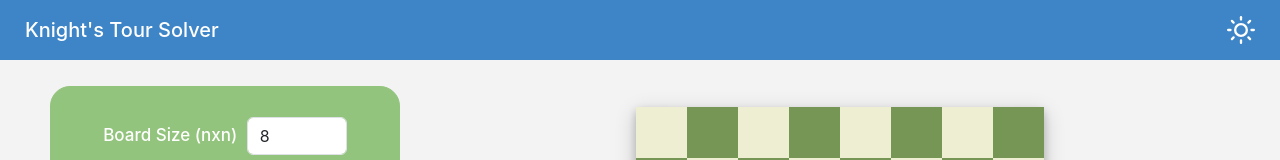
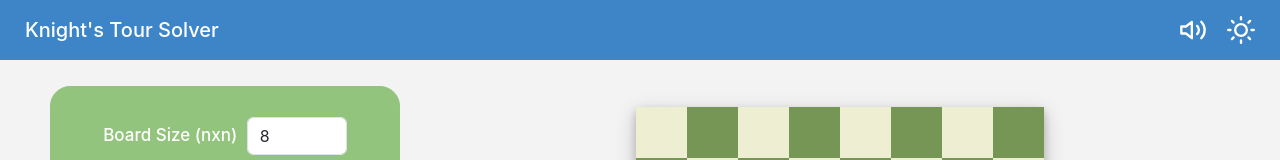
Before and after one commit to morganyeh06/knights-tour-solver, a React (Vite) app: page / in a window 1280 px wide. Shown: the top 160 px of the page. Built offline with nearby package versions, Linux system fonts and the light colour scheme.

Commit message:
add sound on/off toggle

```diff
--- a/src/App.css
+++ b/src/App.css
@@ -48,23 +48,34 @@
   font-size: 20px;
 }
 
+/* -------------------------------- ThemeSwitch & SoundToggle--------------------------------------------- */
 
+.toggles {
+  margin-left: auto;
+  margin-right: 10px;
+  display: flex;
+}
 
-/* ------------------------------------- ThemeSwitch --------------------------------------------- */
-
-.theme-toggle {
-  margin-left: auto;
+.sound-toggle {
   margin-right: 10px;
 }
 
-#theme-switch {
+.theme-toggle {
+  margin-left: 10px;
+}
+
+#theme-switch, #sound-switch {
   display: none;
 }
 
-#theme-img {
+.toggle-img {
   position: relative;
   width: 28px;
   height: 28px;
+}
+
+.toggle-img:hover {
+  cursor: pointer;
 }
 
 /* ------------------------------------- ActionBox --------------------------------------------- */
--- a/src/App.tsx
+++ b/src/App.tsx
@@ -6,14 +6,19 @@ import ActionBox from './components/ActionBox'
 import Board from './components/Board'
 
 function App() {
+  // ActionBox states
   const [size, setSize] = useState(8);
   const [delay, setDelay] = useState(200);
   const [colour, setColour] = useState("White");
+  // Board state and move list
   const [activeSquare, setActiveSquare] = useState([-1, -1]);
+  const [moveMap, setMoveMap] = useState(new Map());
+  // global run states
   const [isRunning, setIsRunning] = useState(false);
   const [isFinished, setIsFinished] = useState(false);
   const [isLoading, setIsLoading] = useState(false);
-  const [moveMap, setMoveMap] = useState(new Map());
+  // toggle states
+  const [isSoundOn, setIsSoundOn] = useState(true);
 
   const appStates = [isRunning, isFinished, isLoading];
   const moveSound = new Audio("/src/assets/chess-move.mp3");
@@ -73,7 +78,7 @@ function App() {
         const ID = "row " + r + " col " + c;
 
         // update active square, add to map, play sound effect
-        if(delay >= 30) { playSound(moveSound); }
+        if(isSoundOn && delay >= 30) { playSound(moveSound); }
         setActiveSquare(coord);
         setMoveMap(moveMap.set(ID, i+1));
 
@@ -110,16 +115,21 @@ function App() {
     }
   }
 
+  // toggleSound() turns on/off sound in the app
+  function toggleSound() {
+    setIsSoundOn(!isSoundOn);
+  }
+
   const changeHandlers = [handleSizeChange, setDelay];
   const clickHandlers = [solveTour, clearBoard];
 
   return (<>
-    <Banner/>
+    <Banner isSoundOn={isSoundOn} toggleFunction={toggleSound}/>
     <div className="body">
         <ActionBox states={appStates} activeSquare={activeSquare} numberChangers={changeHandlers} optionChanger={setColour} clickHandlers={clickHandlers}></ActionBox>
         <div className="right-panel">
             {isLoading ? <div className="loader"></div> : null}
-            <Board size={size} activeSquare={activeSquare} knightColour={colour} states={appStates} moves={moveMap} sound={moveSound} clickHandler={setActiveSquare}/>
+            <Board size={size} activeSquare={activeSquare} knightColour={colour} states={appStates} moves={moveMap} isSoundOn={isSoundOn} sound={moveSound} clickHandler={setActiveSquare}/>
         </div>
     </div>
   </>);
--- a/src/components/Banner.tsx
+++ b/src/components/Banner.tsx
@@ -1,11 +1,21 @@
 import '/src/App.css';
 import ThemeSwitch from './ThemeSwitch';
+import SoundToggle from './SoundToggle';
 
-export default function Banner() {
+interface Props {
+    isSoundOn: boolean
+    toggleFunction: () => void;
+}
+
+export default function Banner( {isSoundOn, toggleFunction} : Props) {
     return (<>
         <div className="header">
             <p id="title">Knight's Tour Solver</p>
-            <ThemeSwitch/>
+            <div className="toggles">
+                <SoundToggle isSoundOn={isSoundOn} handleChange={toggleFunction}/>
+                <ThemeSwitch/>
+            </div>
+
         </div>
     </>)
 };
--- a/src/components/Board.tsx
+++ b/src/components/Board.tsx
@@ -8,11 +8,12 @@ interface Props {
     knightColour: string;
     states: Array<boolean>
     moves: Map<string, number>;
+    isSoundOn: boolean;
     sound: HTMLAudioElement;
     clickHandler: (pos: Array<number>) => void;
 }
 
-export default function Board( {size, activeSquare, knightColour, states, moves, sound, clickHandler} : Props) {
+export default function Board( {size, activeSquare, knightColour, states, moves, isSoundOn, sound, clickHandler} : Props) {
     // states passed from parent
     const isDisabled = states[0];
     const isLoading = states[2]
@@ -33,7 +34,7 @@ export default function Board( {size, activeSquare, knightColour, states, moves,
     function handleClick(pos: Array<number>) {
         if(!isDisabled) {
             clickHandler(pos);
-            sound.play();
+            if(isSoundOn) { sound.play(); }
         }
     }
 
--- /dev/null
+++ b/src/components/SoundToggle.tsx
@@ -0,0 +1,20 @@
+import '/src/App.css';
+import On from '/src/assets/sound-on.svg';
+import Off from '/src/assets/sound-off.svg';
+
+interface Props {
+    isSoundOn: boolean;
+    handleChange: () => void;
+}
+
+export default function SoundToggle({isSoundOn, handleChange} : Props) {
+
+    return (<>
+        <div className="sound-toggle">
+            <input type="checkbox" id="sound-switch" checked={isSoundOn} onChange={handleChange}></input>
+            <label htmlFor="sound-switch">
+                <img title="Toggle Sound" src={isSoundOn ? On : Off} alt={isSoundOn ? "sound on" : "sound off"} className="toggle-img"></img>
+            </label>
+        </div>
+    </>)
+}
--- a/src/components/ThemeSwitch.tsx
+++ b/src/components/ThemeSwitch.tsx
@@ -25,9 +25,8 @@ export default function ThemeSwitch() {
         <div className="theme-toggle">
             <input type="checkbox" id="theme-switch" checked={isDark} onChange={handleChange}></input>
             <label htmlFor="theme-switch">
-                <img src={isDark ? Moon : Sun} alt={isDark ? "moon" : "sun"} id="theme-img"></img>
+                <img src={isDark ? Moon : Sun} alt={isDark ? "moon" : "sun"} className="toggle-img" title="Toggle Light/Dark Mode"></img>
             </label>
         </div>
-
     </>)
 };
```
Also changed, not shown: src/assets/sound-off.svg (added), src/assets/sound-on.svg (added).
